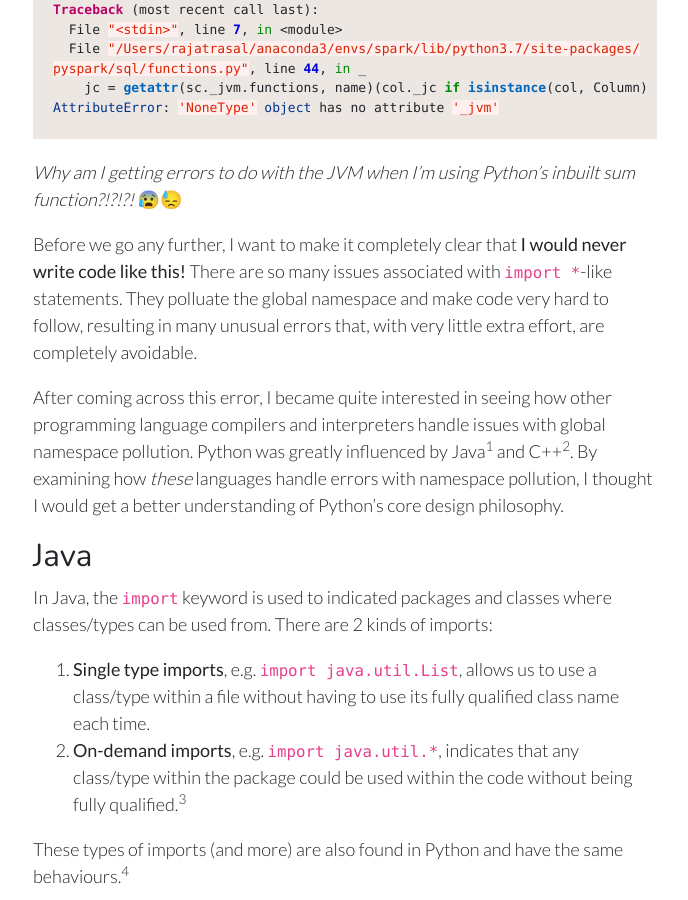
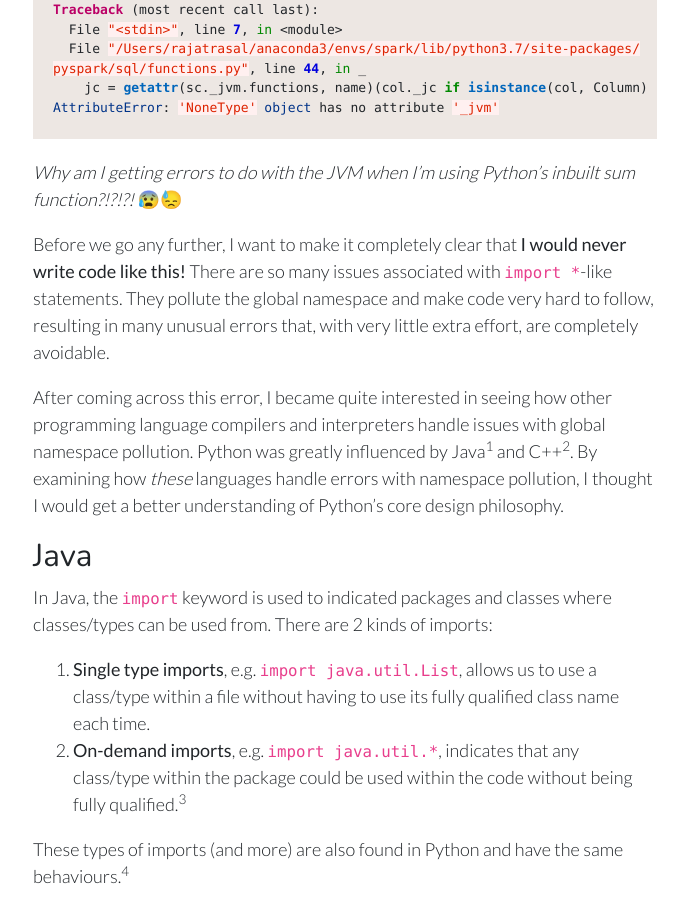
Before and after one commit to RajatRasal/rajatrasal.github.io, a Jekyll site: the page built from _posts/2019-09-05-Import-*-is-a-CRIME-worthy-of-death.md, in a window 1280 px wide and 900 px high, scrolled down 580 px. Shown: the whole window, without its empty margins (295-983 px from the left). Built offline with Jekyll 4.4.1, drawn with Linux system fonts in a browser that asks for light colours; part of the change alters nothing that is shown.

Commit message:
1) Add google analytics to style 2) Changes to import * article

````diff
--- a/_includes/style.html
+++ b/_includes/style.html
@@ -5,3 +5,13 @@
 <link rel="stylesheet" href="https://stackpath.bootstrapcdn.com/bootstrap/4.3.1/css/bootstrap.min.css" integrity="sha384-ggOyR0iXCbMQv3Xipma34MD+dH/1fQ784/j6cY/iJTQUOhcWr7x9JvoRxT2MZw1T" crossorigin="anonymous">
 <!-- Font Awesome -->
 <link rel="stylesheet" href="https://use.fontawesome.com/releases/v5.7.2/css/all.css" integrity="sha384-fnmOCqbTlWIlj8LyTjo7mOUStjsKC4pOpQbqyi7RrhN7udi9RwhKkMHpvLbHG9Sr" crossorigin="anonymous">
+
+<!-- Global site tag (gtag.js) - Google Analytics -->
+<script async src="https://www.googletagmanager.com/gtag/js?id=UA-147431137-1"></script>
+<script>
+  window.dataLayer = window.dataLayer || [];
+  function gtag(){dataLayer.push(arguments);}
+  gtag('js', new Date());
+
+  gtag('config', 'UA-147431137-1');
+</script></script></script>
--- a/_posts/2019-09-05-Import-*-is-a-CRIME-worthy-of-death.md
+++ b/_posts/2019-09-05-Import-*-is-a-CRIME-worthy-of-death.md
@@ -27,7 +27,7 @@ AttributeError: 'NoneType' object has no attribute '_jvm'
 ```
 *Why am I getting errors to do with the JVM when I'm using Python's inbuilt sum function?!?!?!* 😰😓
 
-Before we go any further, I want to make it completely clear that **I would never write code like this!** There are so many issues associated with ```import *```-like statements. They polluate the global namespace and make code very hard to follow, resulting in many unusual errors that, with very little extra effort, are completely avoidable.
+Before we go any further, I want to make it completely clear that **I would never write code like this!** There are so many issues associated with ```import *```-like statements. They pollute the global namespace and make code very hard to follow, resulting in many unusual errors that, with very little extra effort, are completely avoidable.
 
 After coming across this error, I became quite interested in seeing how other programming language compilers and interpreters handle issues with global namespace pollution. Python was greatly influenced by Java[^java_influence] and C++[^cpp_influence]. By examining how *these* languages handle errors with namespace pollution, I thought I would get a better understanding of Python's core design philosophy.
 
````
